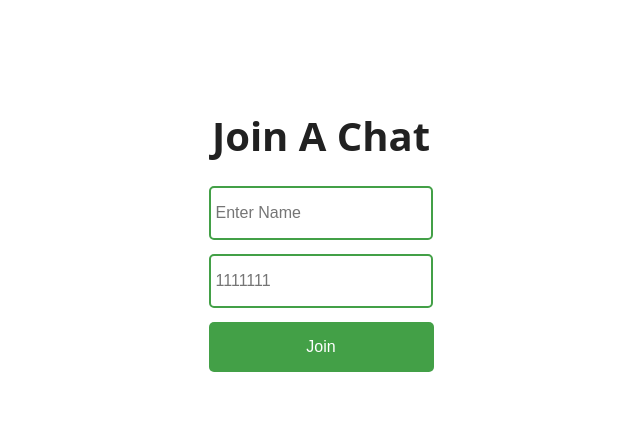
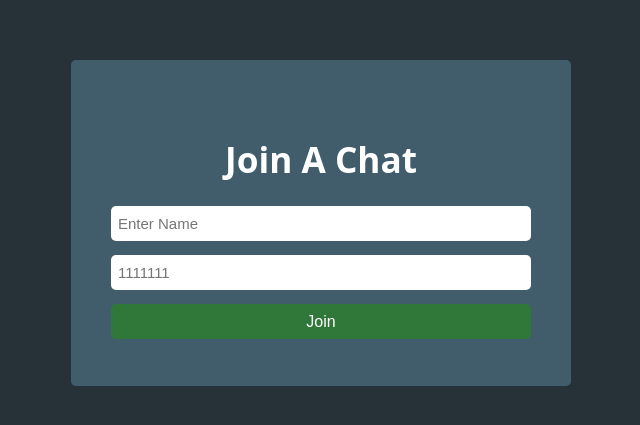
Before and after one commit to AriesTriputranto99/realtime-chat-app-socketio, a React (Create React App) app in the folder client/: page / in a window 1280 px wide. Shown: the part 177-602 px from the top of the page, without its empty margins (319-959 px from the left). Built offline with nearby package versions, Linux system fonts and the light colour scheme; no server answers.

Commit message:
Added Chat Styles

```diff
--- a/client/src/App.css
+++ b/client/src/App.css
@@ -1,11 +1,14 @@
 .App {
     width: 100vw;
     height: 100vh;
-    background: #fff;
-    color: #212121;
+    background: #263238;
+    color: #fff;
     font-family: "Open Sans", sans-serif;
     display: grid;
     place-items: center;
+}
+* {
+    box-sizing: border-box;
 }
 body {
     margin: 0%;
@@ -14,28 +17,41 @@ body {
 @import url("https://fonts.googleapis.com/css?family=Open+Sans:300,400,700");
 
 .joinChatContainer {
+    background-color: rgba(92, 136, 160, 0.5);
+    border-radius: 5px;
+    padding: 40px;
+    width: 500px;
     display: flex;
     flex-direction: column;
     text-align: center;
+    justify-content: center;
+    align-items: center;
 }
-
+@media (max-width: 500px) {
+    .joinChatContainer {
+        width: 90vw;
+    }
+}
 .joinChatContainer h3 {
-    font-size: 2.5rem;
+    font-size: 2.2rem;
     margin-bottom: 1rem;
 }
 .joinChatContainer input {
-    width: 210px;
-    height: 40px;
+    width: 100%;
+    height: 35px;
     margin: 7px;
-    border: 2px solid #43a047;
+    border: none;
     border-radius: 5px;
-    padding: 5px;
-    font-size: 16px;
+    padding: 5px 7px;
+    font-size: 15px;
+}
+.joinChatContainer input:focus-visible {
+    outline: 2px solid #000;
 }
 
 .joinChatContainer button {
-    width: 225px;
-    height: 50px;
+    width: 100%;
+    height: 35px;
     margin: 7px;
     border: none;
     border-radius: 5px;
@@ -48,6 +64,10 @@ body {
 
 .joinChatContainer button:hover {
     background: #2e7d32;
+}
+.joinChatContainer button:disabled {
+    background-color: #2e7d32da;
+    cursor: not-allowed;
 }
 
 .chat-window {
```
